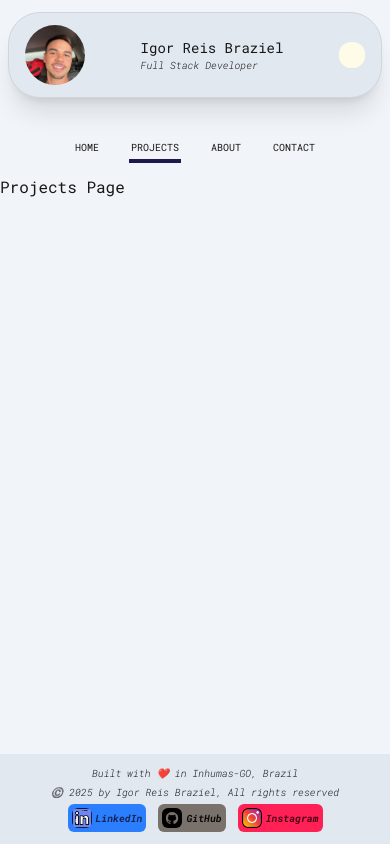
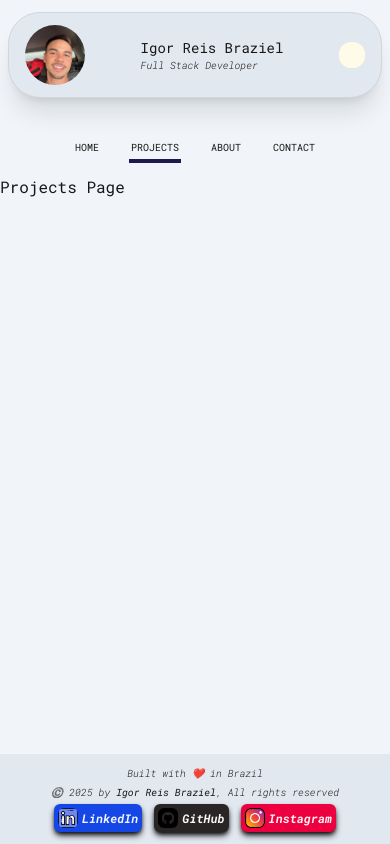
Before and after one commit to Igorbraziel/my-portfolio, a React (Vite) app: page /projects in a window 390 px wide. Built offline with nearby package versions, Linux system fonts and the light colour scheme; some icons are missing.

Commit message:
Creating some social media links and building a responsive layout

```diff
--- a/src/assets/styles/index.css
+++ b/src/assets/styles/index.css
@@ -90,14 +90,21 @@
 
   .active::after {
     font-weight: 900;
-    content: '';
+    content: "";
     position: absolute;
 
-    bottom:0;
+    bottom: 0;
     left: 10%;
     width: 80%;
     height: 4px;
 
     background-color: oklch(25.7% 0.09 281.288);
   }
+
+  @media (min-width: 768px) {
+    .active::after {
+      left: 0;
+      width: 100%;
+    }
+  }
 }
--- a/src/components/layout/Footer.tsx
+++ b/src/components/layout/Footer.tsx
@@ -6,7 +6,7 @@ export default function Footer() {
     <footer className="md:col-span-2 absolute bottom-0 w-full space-y-1 bg-slate-200 px-2 py-3 text-center text-[10px] font-light italic sm:space-y-2 sm:px-3 sm:py-4 sm:text-xs md:space-y-3 md:px-4 md:py-5 md:text-sm lg:space-y-3.5 lg:px-5 lg:py-6 lg:text-base dark:bg-slate-700">
       <p>Built with ❤️ in {user.address}</p>
       <p>
-        ©️ {new Date().getFullYear()} by {user.name}, All rights reserved
+        ©️ {new Date().getFullYear()} by <strong>{user.name}</strong>, All rights reserved
       </p>
       <SocialMedia />
     </footer>
--- a/src/components/layout/Header.tsx
+++ b/src/components/layout/Header.tsx
@@ -19,7 +19,7 @@ export default function Header() {
 
   return (
     <ThemeProvider theme={theme}>
-      <header className="md:col-start-2 md:col-end-2 lg:mg-6 xl:mg-7 md:ml-4 mx-2 mb-2 flex max-w-3xl items-center justify-between rounded-4xl border border-gray-300 bg-slate-200 px-4 py-3 shadow-xl sm:mx-3 sm:mb-3 sm:px-5 sm:py-4 md:mb-5 md:flex-col md:justify-start md:gap-3 md:max-h-70 lg:flex-row lg:justify-between lg:mb-6 xl:mb-7 dark:bg-slate-800">
+      <header className="lg:mg-6 xl:mg-7 md:ml-4 mx-2 mb-2 flex max-w-3xl items-center justify-between rounded-4xl border border-gray-300 bg-slate-200 px-4 py-3 shadow-xl sm:mx-3 sm:mb-3 sm:px-5 sm:py-4 md:mb-5 md:flex-col md:justify-start md:gap-3 md:max-h-70 lg:flex-row lg:justify-between lg:mb-6 xl:mb-7 dark:bg-slate-800">
         <Logo />
         <div>
           <UserInformation />
--- a/src/components/layout/NavigationBar.tsx
+++ b/src/components/layout/NavigationBar.tsx
@@ -2,7 +2,7 @@ import LinkList from "../ui/LinkList";
 
 export default function NavigationBar() {
   return (
-    <nav className="md:col-start-1 md:row-start-1 flex w-full items-center justify-center">
+    <nav className="flex w-full items-center justify-center">
       <LinkList />
     </nav>
   );
--- a/src/components/ui/ButtonIcon.tsx
+++ b/src/components/ui/ButtonIcon.tsx
@@ -33,7 +33,7 @@ export default function ButtonIcon({
   return (
     <button
       onClick={onClick}
-      className={`flex uppercase cursor-pointer flex-col items-center justify-center ${sizeStyle} ${type === "link" ? "" : "rounded-xl bg-yellow-50 dark:bg-slate-950"}`}
+      className={`flex cursor-pointer flex-col items-center justify-center uppercase ${sizeStyle} ${type === "link" ? "md:w-full md:flex-row md:justify-evenly md:gap-5 md:border md:text-xl lg:text-2xl" : "rounded-xl bg-yellow-50 dark:bg-slate-950"}`}
     >
       {children}
       {label}
--- a/src/components/ui/LinkList.tsx
+++ b/src/components/ui/LinkList.tsx
@@ -4,7 +4,7 @@ import ButtonIcon from "./ButtonIcon";
 
 export default function LinkList() {
   return (
-    <ul className="flex px-2 py-3 gap-4 sm:gap-5 md:gap-6 lg:gap-7">
+    <ul className="flex px-2 py-3 gap-4 sm:gap-5 md:gap-5 md:grid md:grid-cols-2">
       {links.map((link, index) => (
         <li key={index}>
           <NavLink to={link.path} className="relative dark:after:bg-indigo-200">
--- a/src/components/ui/SocialMedia.tsx
+++ b/src/components/ui/SocialMedia.tsx
@@ -3,20 +3,20 @@ import { user } from "../../data/user";
 
 export default function SocialMedia() {
   return (
-    <div className="flex items-center justify-center gap-3">
+    <div className="flex items-center justify-center gap-3 sm:gap-4 md:gap-4.5 lg:gap-5">
       {user.media.map((socialMedia, index) => (
         <Link
-          className={`flex items-center gap-1 ${socialMedia.bgColor} rounded-md p-1`}
+          className={`shadow-neutral-950 shadow-md flex cursor-pointer items-center gap-1 sm:gap-2 md:gap-3 lg:gap-4 xl:gap-5 ${socialMedia.bgColor} rounded-md p-1 sm:py-2 md:px-2 lg:px-3`}
           key={index}
           to={socialMedia.profileURL}
           target="_blank"
         >
           <img
-            className="h-5 w-5 rounded-md"
+            className="h-5 w-5 sm:h-6 sm:w-6 lg:h-7 lg:w-7 rounded-md"
             src={socialMedia.mediaIcon}
             alt={`${socialMedia.name} Icon`}
           />
-          <span className={`${socialMedia.textColor} font-bold`}>
+          <span className={`text-xs sm:text-sm md:text-base ${socialMedia.textColor} font-bold`}>
             {socialMedia.name}
           </span>
         </Link>
--- a/src/data/user.ts
+++ b/src/data/user.ts
@@ -1,28 +1,28 @@
 export const user = {
   name: "Igor Reis Braziel",
   description: "Full Stack Developer",
-  address: "Inhumas-GO, Brazil",
+  address: "Brazil",
   media: [
     {
       name: "LinkedIn",
       profileURL: "https://www.linkedin.com/in/igor-reis-braziel-499b00300/",
       mediaIcon: "linkedin.png",
-      bgColor: "bg-blue-500",
-      textColor: "text-blue-950"
+      bgColor: "bg-blue-700",
+      textColor: "text-blue-50"
     },
     {
       name: "GitHub",
       profileURL: "https://github.com/Igorbraziel",
       mediaIcon: "github.png",
-      bgColor: "bg-stone-500",
-      textColor: "text-stone-950"
+      bgColor: "bg-stone-800",
+      textColor: "text-stone-50"
     },
     {
       name: "Instagram",
       profileURL: "https://www.instagram.com/igor_reis04/",
       mediaIcon: "instagram.png",
-      bgColor: "bg-rose-500",
-      textColor: "text-rose-950"
+      bgColor: "bg-rose-600",
+      textColor: "text-rose-50"
     },
   ],
 };
```
